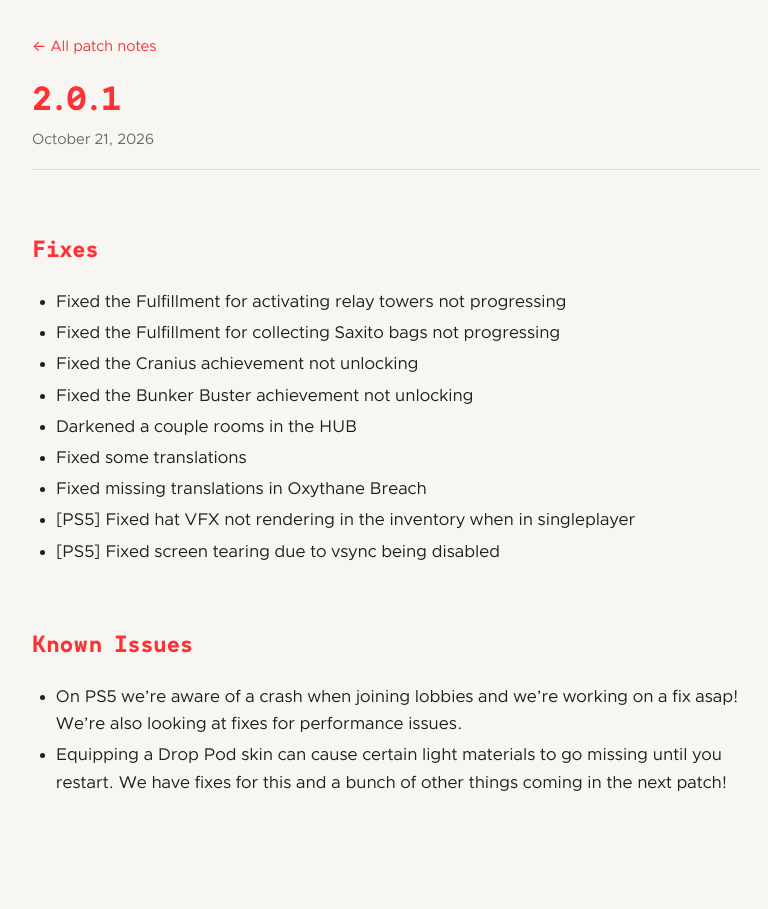
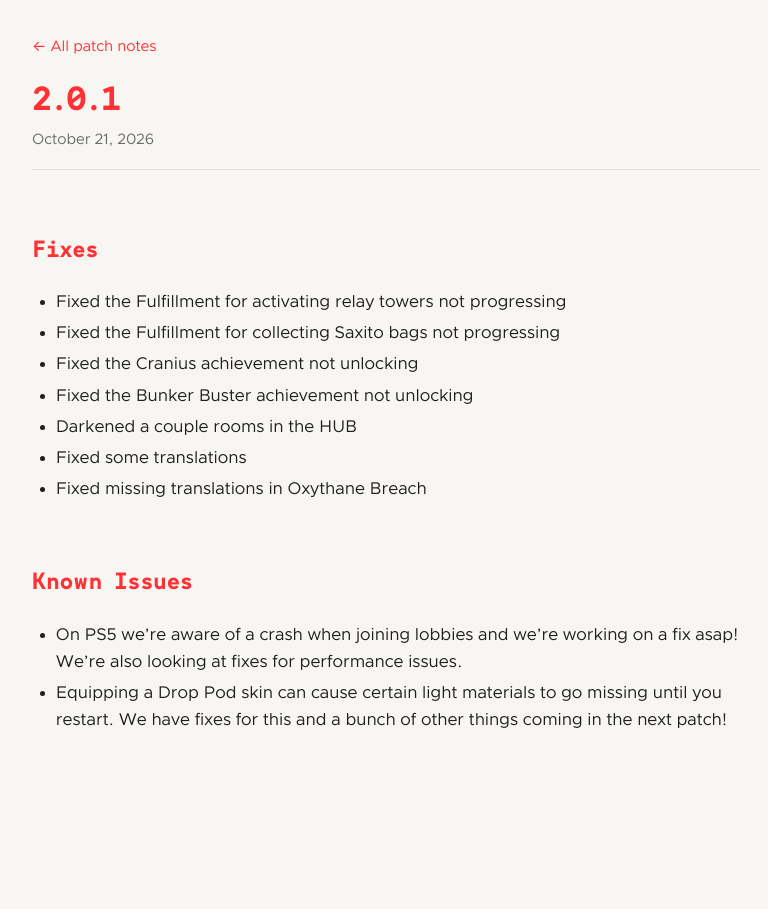
Before and after one commit to LiamCribbs/pigeonsatplay-site, a Jekyll site: the page built from _patch_notes/2-0-1.md, in a window 1280 px wide. Shown: the whole page, without its empty margins (244-1012 px from the left). Built offline with Jekyll 4.4.1, drawn with Linux system fonts in a browser that asks for light colours.

Commit message:
Update 2-0-1.md

```diff
--- a/_patch_notes/2-0-1.md
+++ b/_patch_notes/2-0-1.md
@@ -11,8 +11,6 @@ date: 2026-10-21
 - Darkened a couple rooms in the HUB
 - Fixed some translations
 - Fixed missing translations in Oxythane Breach
-- [PS5] Fixed hat VFX not rendering in the inventory when in singleplayer
-- [PS5] Fixed screen tearing due to vsync being disabled
 
 ## Known Issues
 
```
